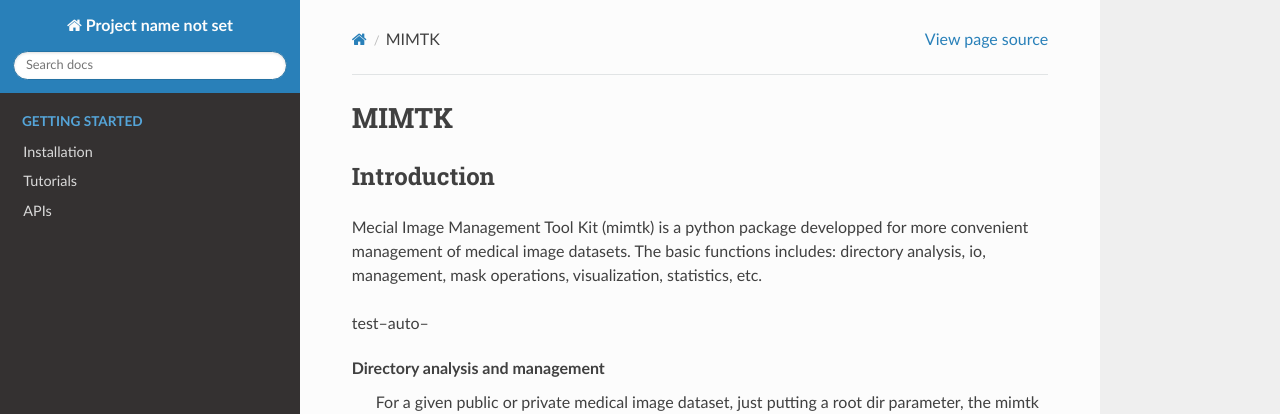
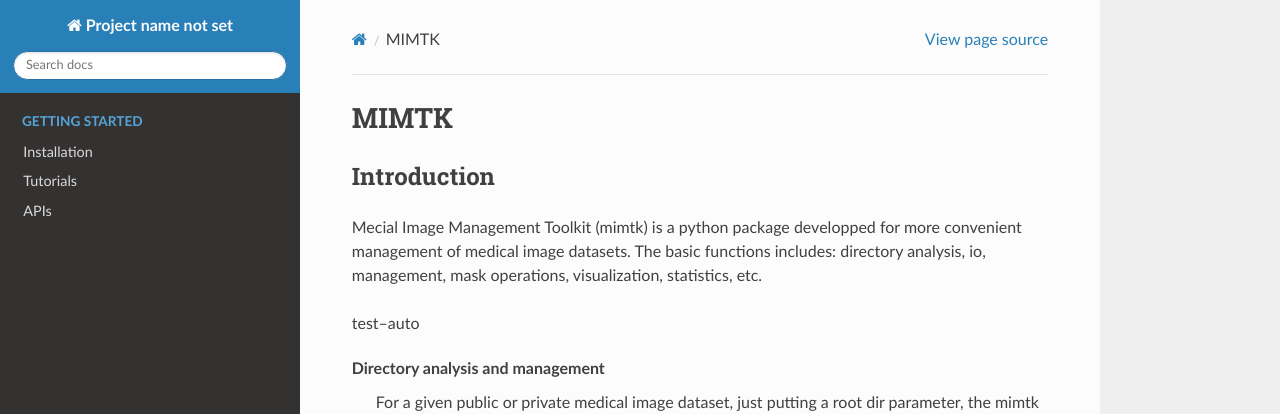
Before and after one commit to omgict/mimtk_docs, a Sphinx documentation site: the page built from docs/index.rst, in a window 1280 px wide and 1003 px high. Shown: the top 414 px of the window. Built offline with Sphinx 7.4.7 and the Read the Docs theme 2.0.0, drawn with Linux system fonts in a browser that asks for light colours; pages that are not in the unit, such as notebooks, are missing from menus.

```diff
--- a/docs/index.rst
+++ b/docs/index.rst
@@ -15,11 +15,11 @@ MIMTK
 Introduction
 ------------
 
-Mecial Image Management Tool Kit (mimtk) is a python package developped for more convenient
+Mecial Image Management Toolkit (mimtk) is a python package developped for more convenient
 management of medical image datasets. The basic functions includes: directory analysis, io, management, mask operations, visualization,
 statistics, etc.
 
-test--auto--
+test--auto
 
 Directory analysis and management
     For a given public or private medical image dataset, just putting a root dir parameter,
```
